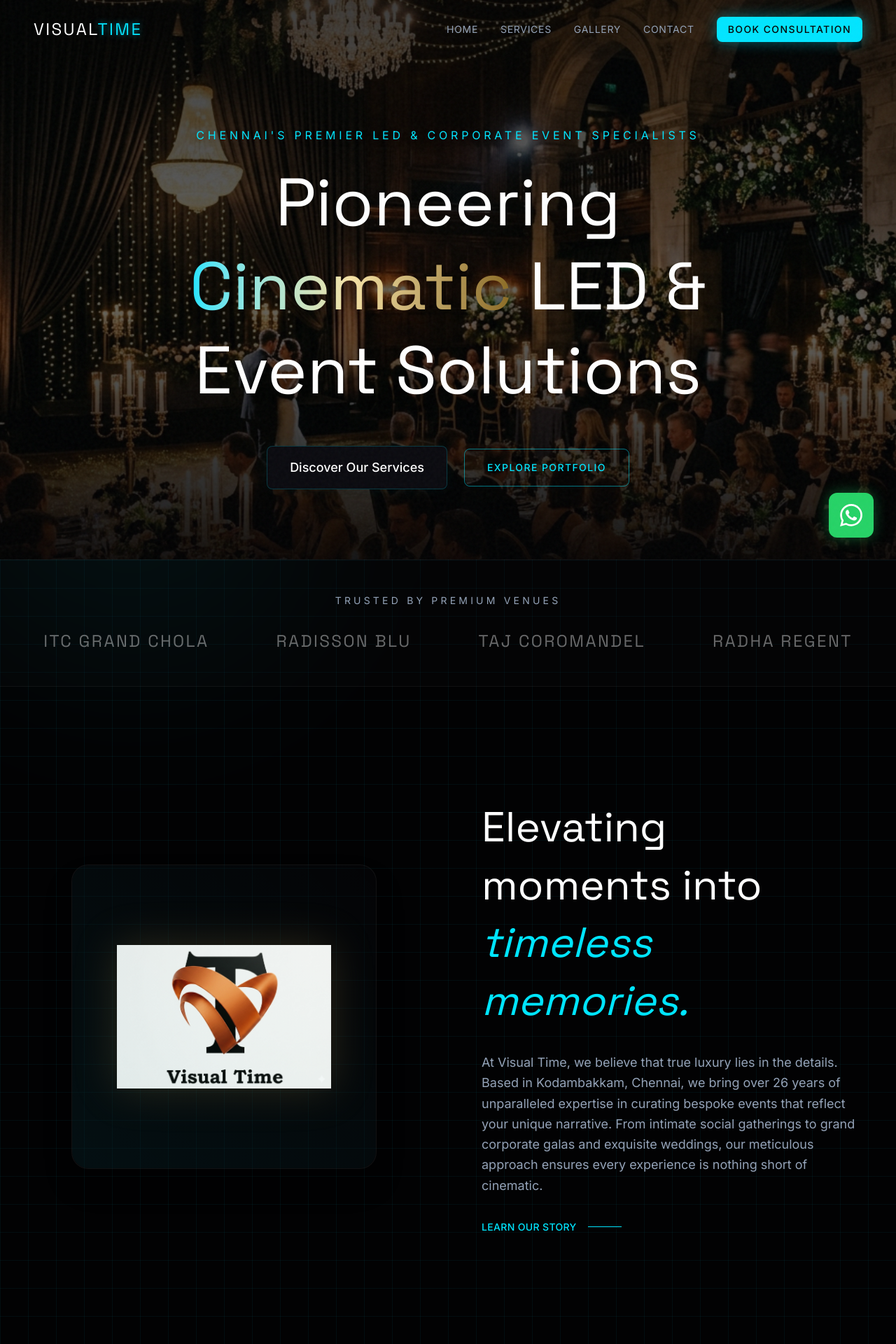
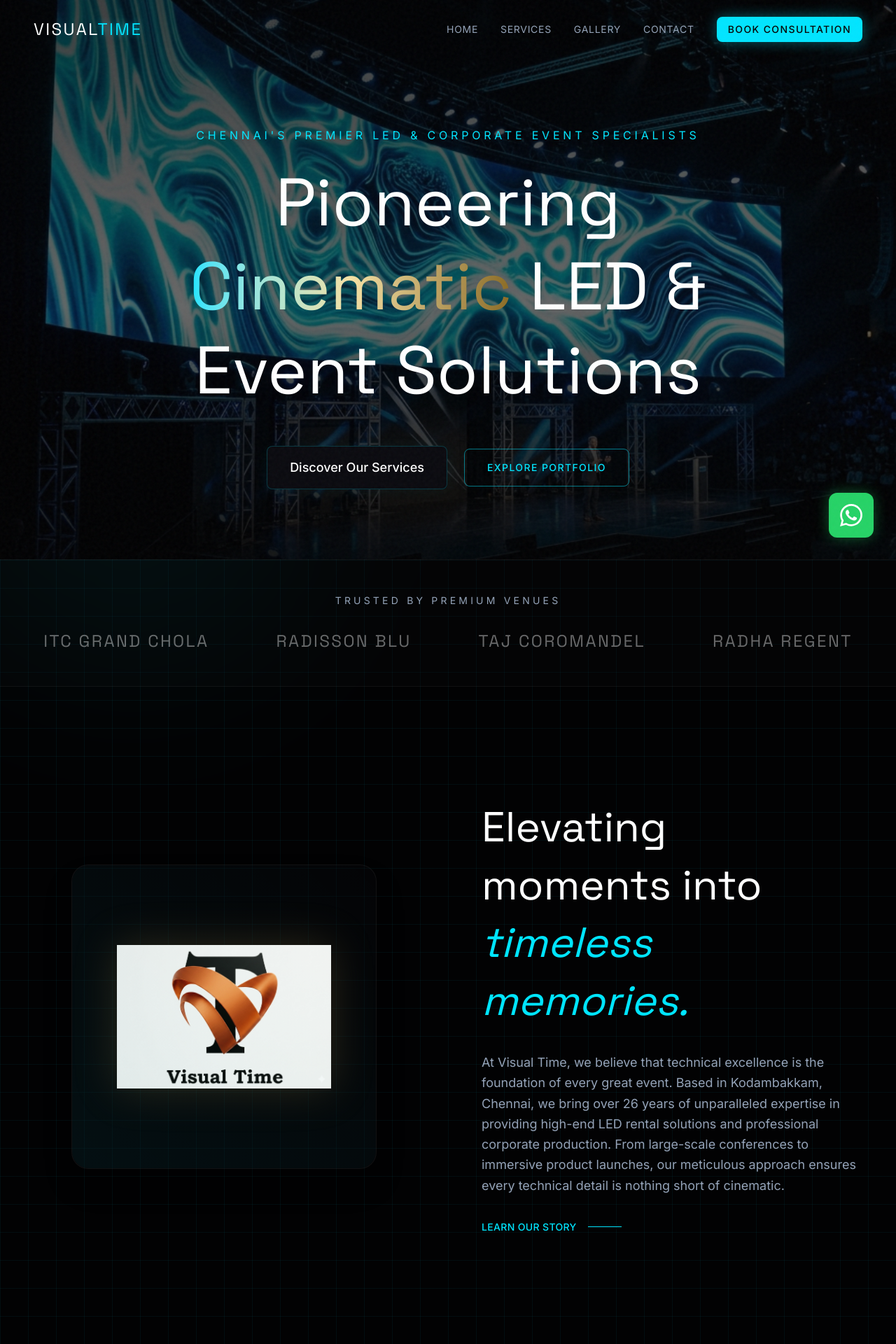
Before and after one commit to Voldemort-gitch/visual-time, a Next.js app: page / in a window 1280 px wide. Shown: the top 1920 px of the page at 70% size. Built offline with nearby package versions, Linux system fonts and the light colour scheme.

Commit message:
Replace hero image and finalize corporate content sweep

```diff
--- a/src/app/about/page.tsx
+++ b/src/app/about/page.tsx
@@ -77,9 +77,9 @@
           </div>
           <div className="grid grid-cols-1 md:grid-cols-3 gap-12">
             {[
-              { title: 'Cinematic Vision', desc: 'Lighting, spacing, and flow are meticulously designed to evoke emotion and grandeur.' },
-              { title: 'Uncompromising Quality', desc: 'From the linen thread count to the culinary plating, we accept nothing but perfection.' },
-              { title: 'Personalized Narrative', desc: 'Every event we craft is completely bespoke, designed to reflect your exact personality and goals.' }
+              { title: 'Cinematic Visuals', desc: 'High-resolution LED walls and intelligent lighting designed to captivate your audience.' },
+              { title: 'Technical Precision', desc: 'From pixel-pitch alignment to sound engineering, we accept nothing but technical perfection.' },
+              { title: 'Corporate Narrative', desc: 'Every production is bespoke, engineered to reflect your brand identity and event goals.' }
             ].map((value, idx) => (
               <motion.div
                 key={value.title}
@@ -115,7 +115,7 @@
           transition={{ delay: 0.1 }}
           className="text-brand-text-secondary text-lg mb-12"
         >
-          Contact our team directly to schedule a private consultation. We're ready to transform your vision into an unforgettable reality.
+          Partner with Chennai's premier LED and corporate production firm. We're ready to bring your technical vision to life with cinematic clarity.
         </motion.p>
         <motion.div
            initial={{ opacity: 0, y: 20 }}
--- a/src/app/page.tsx
+++ b/src/app/page.tsx
@@ -25,8 +25,8 @@
       <section className="relative h-screen flex items-center justify-center overflow-hidden pt-20 border-b border-white/5">
         <motion.div style={{ y: backgroundY }} className="absolute inset-0 z-0 scale-110 transform origin-top">
           <Image
-            src="/hero_bg.png"
-            alt="Cinematic luxury wedding event setup"
+            src="/led_hero.png"
+            alt="High-resolution professional LED video wall on a corporate stage"
             fill
             sizes="100vw"
             priority
@@ -101,7 +101,7 @@
               <span className="italic text-brand-secondary">timeless memories.</span>
             </motion.h2>
             <motion.p variants={fadeUpVariant} className="text-brand-text-secondary text-lg leading-relaxed mb-8">
-              At Visual Time, we believe that true luxury lies in the details. Based in Kodambakkam, Chennai, we bring over 26 years of unparalleled expertise in curating bespoke events that reflect your unique narrative. From intimate social gatherings to grand corporate galas and exquisite weddings, our meticulous approach ensures every experience is nothing short of cinematic.
+              At Visual Time, we believe that technical excellence is the foundation of every great event. Based in Kodambakkam, Chennai, we bring over 26 years of unparalleled expertise in providing high-end LED rental solutions and professional corporate production. From large-scale conferences to immersive product launches, our meticulous approach ensures every technical detail is nothing short of cinematic.
             </motion.p>
             <motion.div variants={fadeUpVariant}>
               <Link href="/about" className="inline-flex items-center text-brand-secondary hover:text-white transition-colors duration-300 font-medium tracking-wide uppercase text-sm group">
@@ -180,8 +180,8 @@
         </div>
         <div className="grid grid-cols-1 md:grid-cols-2 gap-8 md:gap-16">
           {[
-            { quote: "Visual Time didn't just plan our wedding, they directed a masterpiece. Every light, every flower, and every transition felt like it belonged in a movie. Absolutely breathtaking.", author: "Aarti & Vikram", type: "Wedding Celebration" },
-            { quote: "The sheer professionalism and high-end aesthetic they brought to our corporate gala was unmatched in Chennai. They elevated our brand perfectly.", author: "Rajesh S.", type: "Corporate Gala" }
+            { quote: "The LED video walls provided by Visual Time were the highlight of our annual summit. The clarity, brightness, and technical support were world-class. Truly Chennai's best.", author: "Arjun M.", type: "Tech Conference" },
+            { quote: "The sheer professionalism and high-end aesthetic they brought to our product launch was unmatched. They elevated our brand through incredible visual production.", author: "Rajesh S.", type: "Product Launch" }
           ].map((testimonial, idx) => (
              <motion.div
                key={idx}
@@ -215,8 +215,8 @@
           transition={{ duration: 0.8 }}
           className="relative z-10 max-w-3xl mx-auto"
         >
-          <h2 className="font-serif text-5xl md:text-6xl text-brand-text-primary mb-8 leading-tight">Ready to collaborate on your next luxury event?</h2>
-          <p className="text-brand-text-secondary text-lg mb-12">Let's craft an experience that transcends expectations.</p>
+          <h2 className="font-serif text-5xl md:text-6xl text-brand-text-primary mb-8 leading-tight text-glow">Ready to escalate your technical production?</h2>
+          <p className="text-brand-text-secondary text-lg mb-12">Connect with our team to discuss your LED rental or corporate event needs.</p>
           <Link href="/contact">
             <Button variant="secondary" size="lg">Schedule a Consultation</Button>
           </Link>
--- a/src/components/ui/WhatsAppButton.tsx
+++ b/src/components/ui/WhatsAppButton.tsx
@@ -8,7 +8,7 @@
 
   const contacts = [
     { label: 'Business Inquiry', number: '919840068568' },
-    { label: 'Technical Support', number: '919840082127' },
+    { label: 'Business Inquiry', number: '919840082127' },
   ];
 
   return (
@@ -37,7 +37,7 @@
                   <span className="text-white text-sm font-medium tracking-tight">+91 {contact.number.slice(2, 7)} {contact.number.slice(7)}</span>
                 </div>
                 <div className="w-10 h-10 bg-[#25D366] rounded-lg flex items-center justify-center shadow-[0_0_15px_rgba(37,211,102,0.3)]">
-                  <svg xmlns="http://www.w3.org/2000/svg" width="20" height="20" viewBox="0 0 24 24" fill="white"><path d="M17.472 14.382c-.297-.149-1.758-.867-2.03-.967-.273-.099-.471-.148-.67.15-.197.297-.767.966-.94 1.164-.173.199-.347.223-.644.075-.297-.15-1.255-.463-2.39-1.475-.883-.788-1.48-1.761-1.653-2.059-.173-.297-.018-.458.13-.606.134-.133.298-.347.446-.52.149-.174.198-.298.298-.497.099-.198.05-.371-.025-.52-.075-.149-.669-1.612-.916-2.207-.242-.579-.487-.5-.669-.51a12.8 12.8 0 0 0-.57-.01c-.198 0-.52.074-.792.372-.272.297-1.04 1.016-1.04 2.479 0 1.462 1.065 2.875 1.213 3.074.149.198 2.096 3.2 5.077 4.487.709.306 1.262.489 1.694.625.712.227 1.36.195 1.871.118.571-.085 1.758-.719 2.006-1.413.248-.694.248-1.289.173-1.413-.074-.124-.272-.198-.57-.347m-5.421 7.403h-.004a9.87 9.87 0 0 1-5.031-1.378l-.361-.214-3.741.982.998-3.648-.235-.374a9.86 9.86 0 0 1-1.51-5.26c.001-5.45 4.436-9.884 9.888-9.884 2.64 0 5.122 1.03 6.988 2.898a9.825 9.825 0 0 1 2.893 6.994c-.003 5.45-4.437 9.884-9.885 9.884m8.413-18.297A11.815 11.815 0 0 0 12.05 0C5.495 0 .16 5.335.157 11.892c0 2.096.547 4.142 1.588 5.945L.057 24l6.305-1.654a11.882 11.882 0 0 0 5.683 1.448h.005c6.554 0 11.89-5.335 11.893-11.893a11.821 11.821 0 0 0-3.48-8.413Z"/></svg>
+                  <svg xmlns="http://www.w3.org/2000/svg" width="20" height="20" viewBox="0 0 24 24" fill="white"><path d="M17.472 14.382c-.297-.149-1.758-.867-2.03-.967-.273-.099-.471-.148-.67.15-.197.297-.767.966-.94 1.164-.173.199-.347.223-.644.075-.297-.15-1.255-.463-2.39-1.475-.883-.788-1.48-1.761-1.653-2.059-.173-.297-.018-.458.13-.606.134-.133.298-.347.446-.52.149-.174.198-.298.298-.497.099-.198.05-.371-.025-.52-.075-.149-.669-1.612-.916-2.207-.242-.579-.487-.5-.669-.51a12.8 12.8 0 0 0-.57-.01c-.198 0-.52.074-.792.372-.272.297-1.04 1.016-1.04 2.479 0 1.462 1.065 2.875 1.213 3.074.149.198 2.096 3.2 5.077 4.487.709.306 1.262.489 1.694.625.712.227 1.36.195 1.871.118.571-.085 1.758-.719 2.006-1.413.248-.694.248-1.289.173-1.413-.074-.124-.272-.198-.57-.347m-5.421 7.403h-.004a9.87 9.87 0 0 1-5.031-1.378l-.361-.214-3.741.982.998-3.648-.235-.374a9.86 9.86 0 0 1-1.51-5.26c.001-5.45 4.436-9.884 9.888-9.884 2.64 0 5.122 1.03 6.988 2.898a9.825 9.825 0 0 1 2.893 6.994c-.003 5.45-4.437 9.884-9.885 9.884m8.413-18.297A11.815 11.815 0 0 0 12.05 0C5.495 0 .16 5.335.157 11.892c0 2.096.547 4.142 1.588 5.945L.057 24l6.305-1.654a11.882 11.882 0 0 0 5.683 1.448h.005c6.554 0 11.89-5.335 11.893-11.893a11.821 11.821 0 0 0-3.48-8.413Z" /></svg>
                 </div>
               </motion.a>
             ))}
@@ -57,9 +57,9 @@
         aria-label="Toggle Support Menu"
       >
         {isOpen ? (
-          <svg xmlns="http://www.w3.org/2000/svg" width="32" height="32" viewBox="0 0 24 24" fill="none" stroke="currentColor" strokeWidth="2" strokeLinecap="round" strokeLinejoin="round"><path d="M18 6 6 18"/><path d="m6 6 12 12"/></svg>
+          <svg xmlns="http://www.w3.org/2000/svg" width="32" height="32" viewBox="0 0 24 24" fill="none" stroke="currentColor" strokeWidth="2" strokeLinecap="round" strokeLinejoin="round"><path d="M18 6 6 18" /><path d="m6 6 12 12" /></svg>
         ) : (
-          <svg xmlns="http://www.w3.org/2000/svg" width="32" height="32" viewBox="0 0 24 24" fill="currentColor"><path d="M17.472 14.382c-.297-.149-1.758-.867-2.03-.967-.273-.099-.471-.148-.67.15-.197.297-.767.966-.94 1.164-.173.199-.347.223-.644.075-.297-.15-1.255-.463-2.39-1.475-.883-.788-1.48-1.761-1.653-2.059-.173-.297-.018-.458.13-.606.134-.133.298-.347.446-.52.149-.174.198-.298.298-.497.099-.198.05-.371-.025-.52-.075-.149-.669-1.612-.916-2.207-.242-.579-.487-.5-.669-.51a12.8 12.8 0 0 0-.57-.01c-.198 0-.52.074-.792.372-.272.297-1.04 1.016-1.04 2.479 0 1.462 1.065 2.875 1.213 3.074.149.198 2.096 3.2 5.077 4.487.709.306 1.262.489 1.694.625.712.227 1.36.195 1.871.118.571-.085 1.758-.719 2.006-1.413.248-.694.248-1.289.173-1.413-.074-.124-.272-.198-.57-.347m-5.421 7.403h-.004a9.87 9.87 0 0 1-5.031-1.378l-.361-.214-3.741.982.998-3.648-.235-.374a9.86 9.86 0 0 1-1.51-5.26c.001-5.45 4.436-9.884 9.888-9.884 2.64 0 5.122 1.03 6.988 2.898a9.825 9.825 0 0 1 2.893 6.994c-.003 5.45-4.437 9.884-9.885 9.884m8.413-18.297A11.815 11.815 0 0 0 12.05 0C5.495 0 .16 5.335.157 11.892c0 2.096.547 4.142 1.588 5.945L.057 24l6.305-1.654a11.882 11.882 0 0 0 5.683 1.448h.005c6.554 0 11.89-5.335 11.893-11.893a11.821 11.821 0 0 0-3.48-8.413Z"/></svg>
+          <svg xmlns="http://www.w3.org/2000/svg" width="32" height="32" viewBox="0 0 24 24" fill="currentColor"><path d="M17.472 14.382c-.297-.149-1.758-.867-2.03-.967-.273-.099-.471-.148-.67.15-.197.297-.767.966-.94 1.164-.173.199-.347.223-.644.075-.297-.15-1.255-.463-2.39-1.475-.883-.788-1.48-1.761-1.653-2.059-.173-.297-.018-.458.13-.606.134-.133.298-.347.446-.52.149-.174.198-.298.298-.497.099-.198.05-.371-.025-.52-.075-.149-.669-1.612-.916-2.207-.242-.579-.487-.5-.669-.51a12.8 12.8 0 0 0-.57-.01c-.198 0-.52.074-.792.372-.272.297-1.04 1.016-1.04 2.479 0 1.462 1.065 2.875 1.213 3.074.149.198 2.096 3.2 5.077 4.487.709.306 1.262.489 1.694.625.712.227 1.36.195 1.871.118.571-.085 1.758-.719 2.006-1.413.248-.694.248-1.289.173-1.413-.074-.124-.272-.198-.57-.347m-5.421 7.403h-.004a9.87 9.87 0 0 1-5.031-1.378l-.361-.214-3.741.982.998-3.648-.235-.374a9.86 9.86 0 0 1-1.51-5.26c.001-5.45 4.436-9.884 9.888-9.884 2.64 0 5.122 1.03 6.988 2.898a9.825 9.825 0 0 1 2.893 6.994c-.003 5.45-4.437 9.884-9.885 9.884m8.413-18.297A11.815 11.815 0 0 0 12.05 0C5.495 0 .16 5.335.157 11.892c0 2.096.547 4.142 1.588 5.945L.057 24l6.305-1.654a11.882 11.882 0 0 0 5.683 1.448h.005c6.554 0 11.89-5.335 11.893-11.893a11.821 11.821 0 0 0-3.48-8.413Z" /></svg>
         )}
       </motion.button>
     </div>
```
Also changed, not shown: public/led_hero.png (added).
